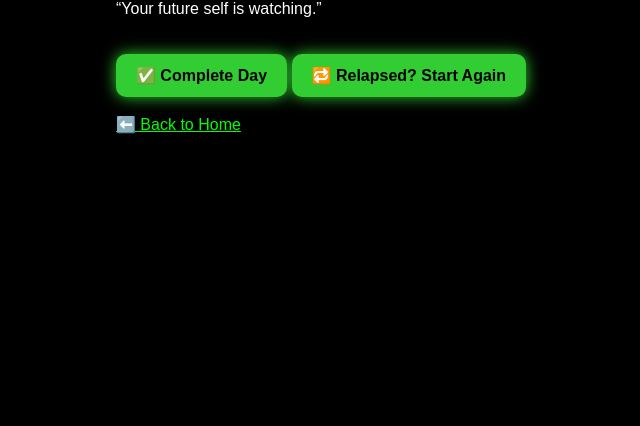
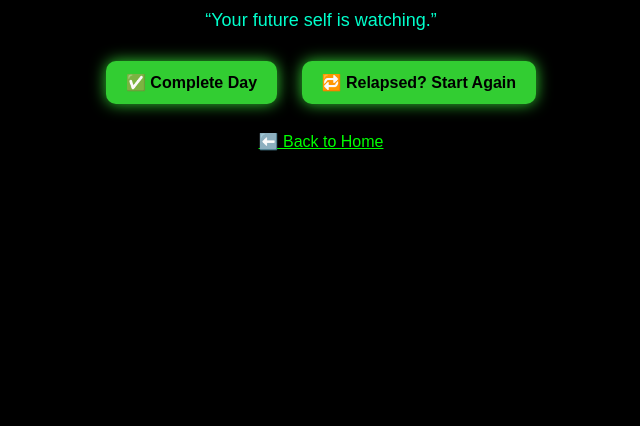
Before and after one commit to Orewa0Luffy/No-Fap-, a plain HTML site: page dailyplan.html in a window 1280 px wide. Shown: the part 374-800 px from the top of the page, without its empty margins (319-959 px from the left). Drawn offline with Linux system fonts and the light colour scheme.

Commit message:
Update style.css

```diff
--- a/style.css
+++ b/style.css
@@ -57,3 +57,36 @@ button {
 button:hover {
   background: #00ff99;
 }
+
+.daily-screen {
+  text-align: center;
+  padding: 30px;
+  color: lime;
+}
+
+.daily-screen h1 {
+  font-size: 40px;
+}
+
+.daily-screen p {
+  font-size: 18px;
+  margin: 20px 0;
+  color: #00ffcc;
+}
+
+.daily-screen button {
+  margin: 10px;
+  padding: 12px 20px;
+  font-size: 16px;
+  border-radius: 10px;
+  border: none;
+  background: limegreen;
+  color: black;
+  font-weight: bold;
+  box-shadow: 0 0 15px limegreen;
+  cursor: pointer;
+}
+
+.daily-screen button:hover {
+  background: #00ff99;
+}
```
